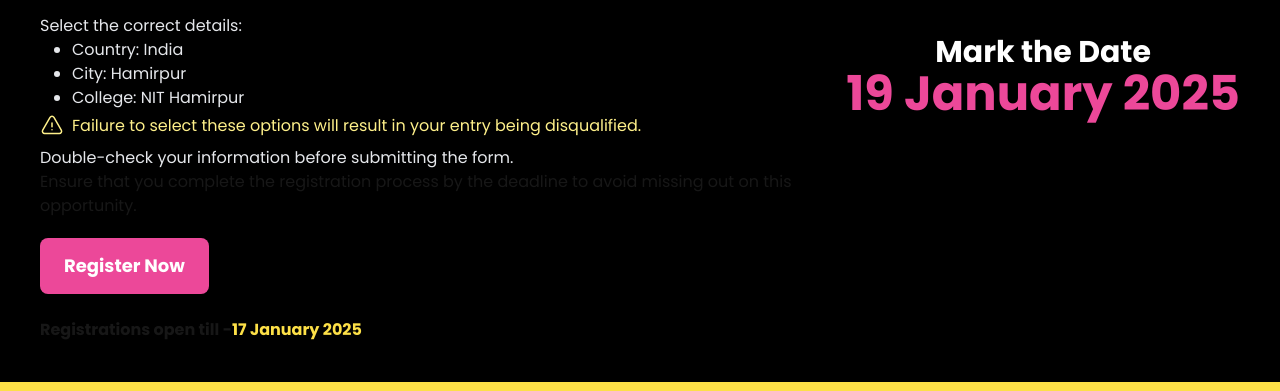
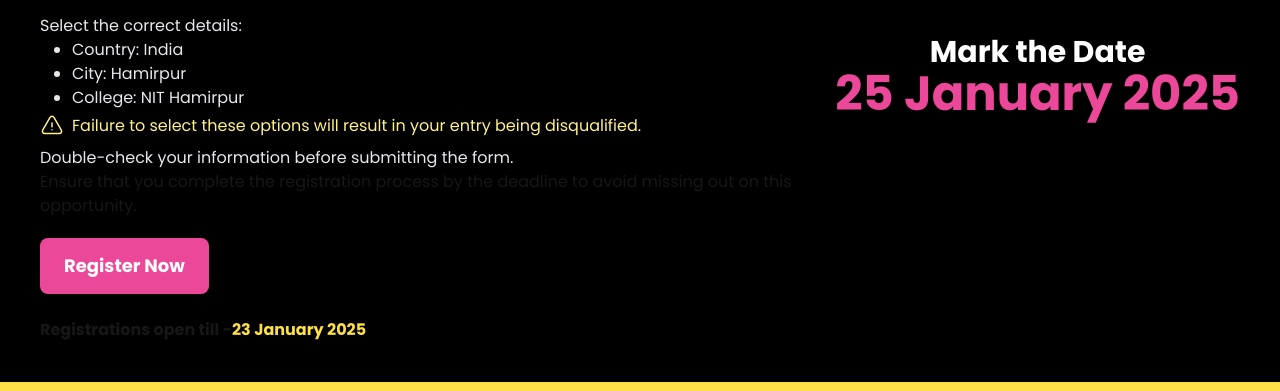
Before and after one commit to krishbhutani/ecell_hult, a Next.js app: page / in a window 1280 px wide. Shown: the part 406-797 px from the top of the page. Built offline with nearby package versions, Linux system fonts and the light colour scheme.

Commit message:
Update page.tsx

```diff
--- a/app/page.tsx
+++ b/app/page.tsx
@@ -70,13 +70,13 @@ export default function HultPrizeAtNITHamirpur() {
               </a>
             </div>
             <br/>
-            <p className="font-semibold">Registrations open till -<span className="text-yellow-300">17 January 2025</span>
+            <p className="font-semibold">Registrations open till -<span className="text-yellow-300">23 January 2025</span>
            </p>
           </div>
 
           <div className="flex flex-col justify-center items-center mt-4">
             <p className="md:text-3xl md:font-bold text-white text-2xl font-semibold text-center">Mark the Date</p>
-            <p className="text-4xl md:text-5xl font-bold text-pink-500 text-center">19 January 2025</p>
+            <p className="text-4xl md:text-5xl font-bold text-pink-500 text-center">25 January 2025</p>
           </div>
         </section>
       </main>
```
